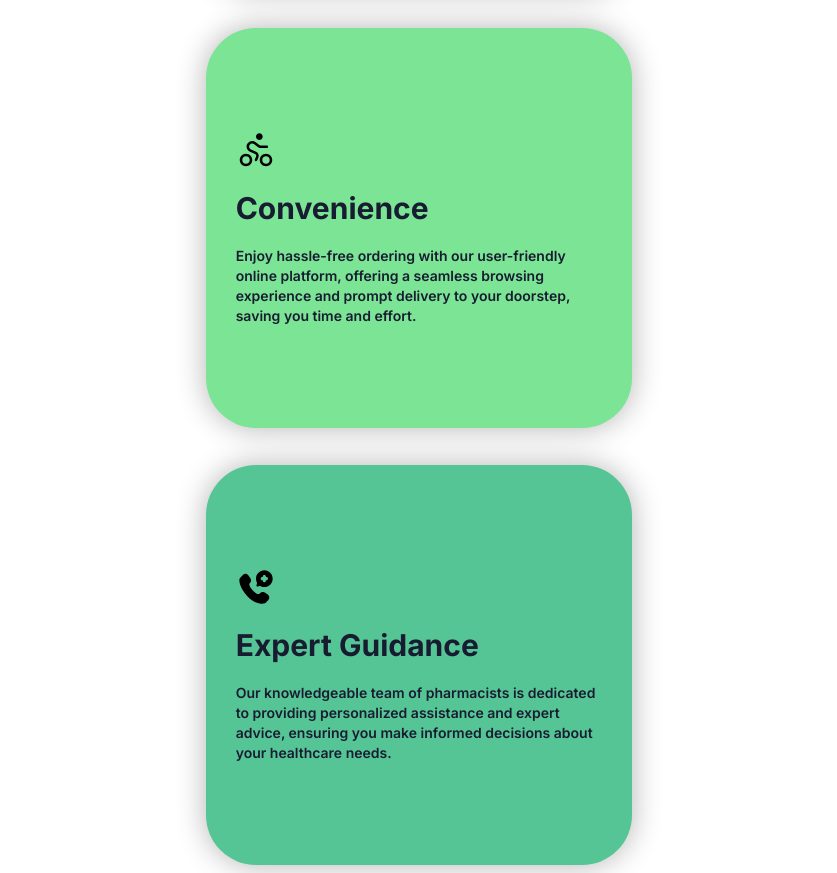
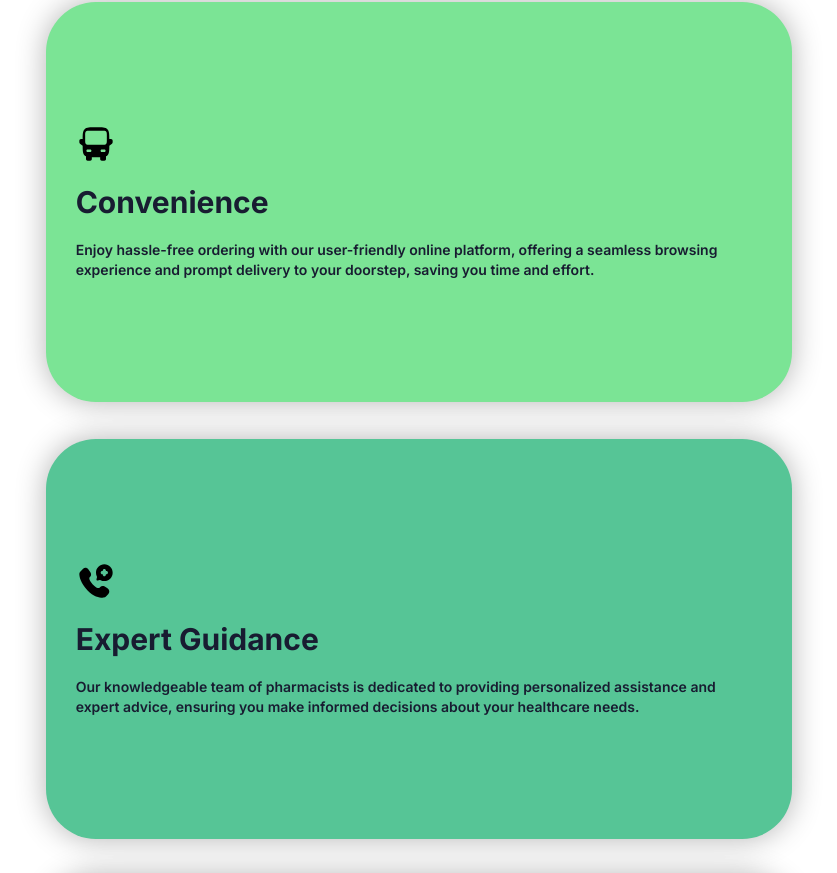
Before and after one commit to Thisisashutosh/solid-nextjs-main, a Next.js app: page / in a window 1280 px wide. Shown: the part 2017-2890 px from the top of the page, without its empty margins (221-1058 px from the left). Built offline with nearby package versions, Linux system fonts and the light colour scheme.

Commit message:
adjusted why us section

```diff
--- a/app/globals.css
+++ b/app/globals.css
@@ -168,7 +168,6 @@ pre {
 
 .card{
   position: sticky;
-  /* width: 90%; */
   top: 10em;
   padding-top: calc(var(--index) * var(--cardTopPadding));
 }
--- a/components/WhyUs/index.tsx
+++ b/components/WhyUs/index.tsx
@@ -3,11 +3,11 @@ import React from "react";
 const index = () => {
   return (
     <div>
-      <div className="cardcontainer w-90 p-5 md:w-5/12 md:p-0 lg:w-4/12">
+      <div className="cardcontainer w-90 p-5 md:w-5/12 md:p-0 lg:w-7/12">
         <h2 className="mb-5 mt-10 text-center text-3xl font-bold tracking-tight text-gray-900 sm:text-4xl lg:text-5xl">
           Why choose us?
         </h2>
-        <p className="m-auto text-center mb-10 md:w-4/5 lg:w-4/5 xl:w-[90%]">
+        <p className="m-auto mb-10 text-center md:w-4/5 lg:w-4/5 xl:w-[90%]">
           Choose us for quality, convenience, and expert guidance. Trust in our
           commitment to your well-being.
         </p>
@@ -73,13 +73,9 @@ const index = () => {
                 <g id="SVGRepo_iconCarrier">
                   {" "}
                   <path
-                    d="M16 4C16 5.10457 15.1046 6 14 6C12.8954 6 12 5.10457 12 4C12 2.89543 12.8954 2 14 2C15.1046 2 16 2.89543 16 4Z"
-                    fill="#000000"
-                  ></path>{" "}
-                  <path
                     fill-rule="evenodd"
                     clip-rule="evenodd"
-                    d="M10.919 8.50596C10.0125 7.78435 8.67587 8.04212 8.10274 9.04908C7.54795 10.0238 7.96038 11.2644 8.98833 11.713L12.079 13.0616C13.4092 13.6421 14.0214 15.1873 13.4497 16.5213L12.6894 18.2954C12.5262 18.6762 12.0853 18.8525 11.7046 18.6894C11.3238 18.5262 11.1475 18.0853 11.3106 17.7046L12.071 15.9304C12.3179 15.3544 12.0535 14.6871 11.4791 14.4364L8.38842 13.0878C6.54363 12.2828 5.80347 10.0564 6.79911 8.30709C7.82766 6.49997 10.2264 6.03738 11.8532 7.3324L14.0116 9.05057C14.1738 9.1797 14.375 9.25 14.5823 9.25H18.5C18.9142 9.25 19.25 9.58579 19.25 10C19.25 10.4142 18.9142 10.75 18.5 10.75H14.5823C14.0356 10.75 13.5051 10.5646 13.0773 10.2241L10.919 8.50596ZM6 15.75C4.75736 15.75 3.75 16.7574 3.75 18C3.75 19.2426 4.75736 20.25 6 20.25C7.24264 20.25 8.25 19.2426 8.25 18C8.25 16.7574 7.24264 15.75 6 15.75ZM2.25 18C2.25 15.9289 3.92893 14.25 6 14.25C8.07107 14.25 9.75 15.9289 9.75 18C9.75 20.0711 8.07107 21.75 6 21.75C3.92893 21.75 2.25 20.0711 2.25 18ZM18 15.75C16.7574 15.75 15.75 16.7574 15.75 18C15.75 19.2426 16.7574 20.25 18 20.25C19.2426 20.25 20.25 19.2426 20.25 18C20.25 16.7574 19.2426 15.75 18 15.75ZM14.25 18C14.25 15.9289 15.9289 14.25 18 14.25C20.0711 14.25 21.75 15.9289 21.75 18C21.75 20.0711 20.0711 21.75 18 21.75C15.9289 21.75 14.25 20.0711 14.25 18Z"
+                    d="M12 2C8.22876 2 6.34315 2 5.17157 3.17157C4.10848 4.23467 4.01004 5.8857 4.00093 9H3C2.44772 9 2 9.44772 2 10V11C2 11.3148 2.14819 11.6111 2.4 11.8L4 13C4.00911 16.1143 4.10848 17.7653 5.17157 18.8284C5.41375 19.0706 5.68645 19.2627 6 19.4151V20.9999C6 21.5522 6.44772 21.9999 7 21.9999H8.5C9.05228 21.9999 9.5 21.5522 9.5 20.9999V19.9815C10.2271 20 11.0542 20 12 20C12.9458 20 13.7729 20 14.5 19.9815V20.9999C14.5 21.5522 14.9477 21.9999 15.5 21.9999H17C17.5523 21.9999 18 21.5522 18 20.9999V19.4151C18.3136 19.2627 18.5862 19.0706 18.8284 18.8284C19.8915 17.7653 19.9909 16.1143 20 13L21.6 11.8C21.8518 11.6111 22 11.3148 22 11V10C22 9.44772 21.5523 9 21 9H19.9991C19.99 5.8857 19.8915 4.23467 18.8284 3.17157C17.6569 2 15.7712 2 12 2ZM5.5 9.5C5.5 10.9142 5.5 11.6213 5.93934 12.0607C6.37868 12.5 7.08579 12.5 8.5 12.5H12H15.5C16.9142 12.5 17.6213 12.5 18.0607 12.0607C18.5 11.6213 18.5 10.9142 18.5 9.5V7C18.5 5.58579 18.5 4.87868 18.0607 4.43934C17.6213 4 16.9142 4 15.5 4H12H8.5C7.08579 4 6.37868 4 5.93934 4.43934C5.5 4.87868 5.5 5.58579 5.5 7V9.5ZM6.25 16C6.25 15.5858 6.58579 15.25 7 15.25H8.5C8.91421 15.25 9.25 15.5858 9.25 16C9.25 16.4142 8.91421 16.75 8.5 16.75H7C6.58579 16.75 6.25 16.4142 6.25 16ZM17.75 16C17.75 15.5858 17.4142 15.25 17 15.25H15.5C15.0858 15.25 14.75 15.5858 14.75 16C14.75 16.4142 15.0858 16.75 15.5 16.75H17C17.4142 16.75 17.75 16.4142 17.75 16Z"
                     fill="#000000"
                   ></path>{" "}
                 </g>
```
